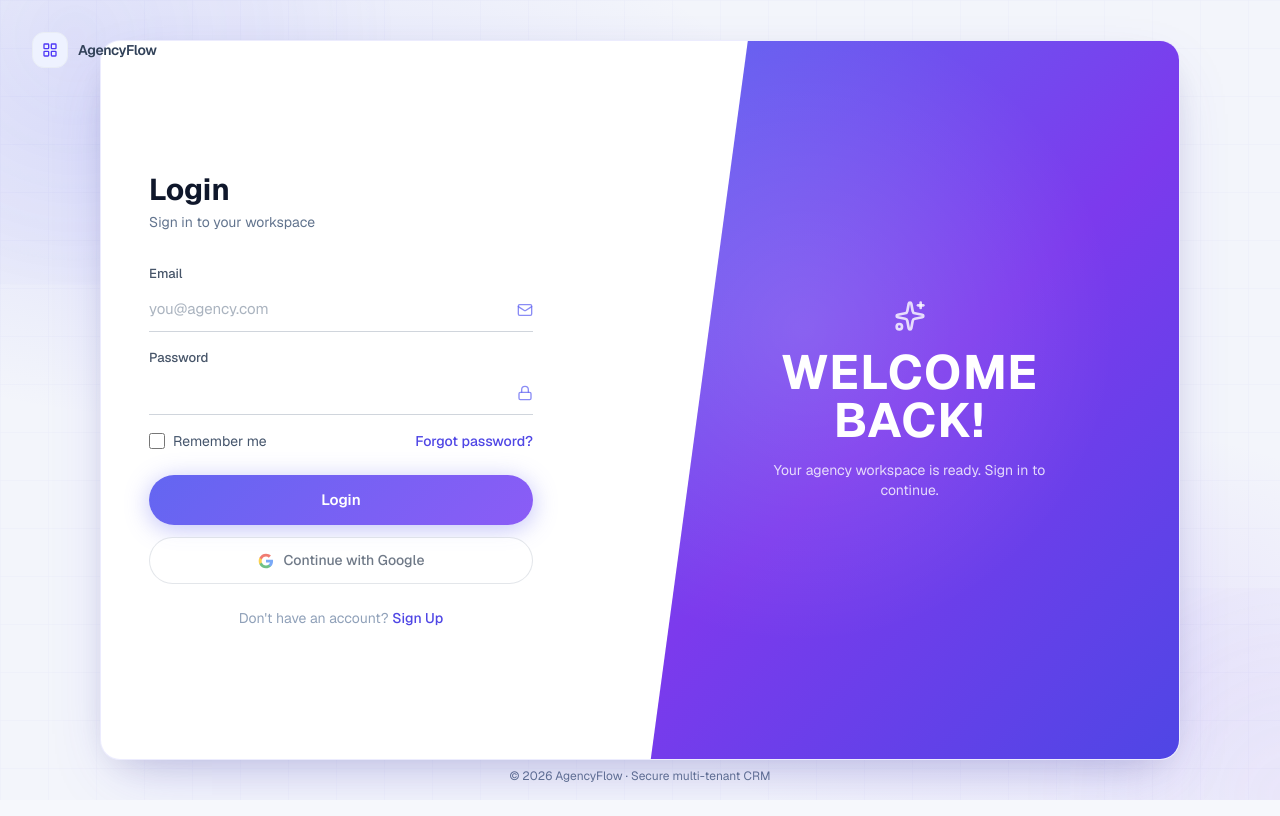
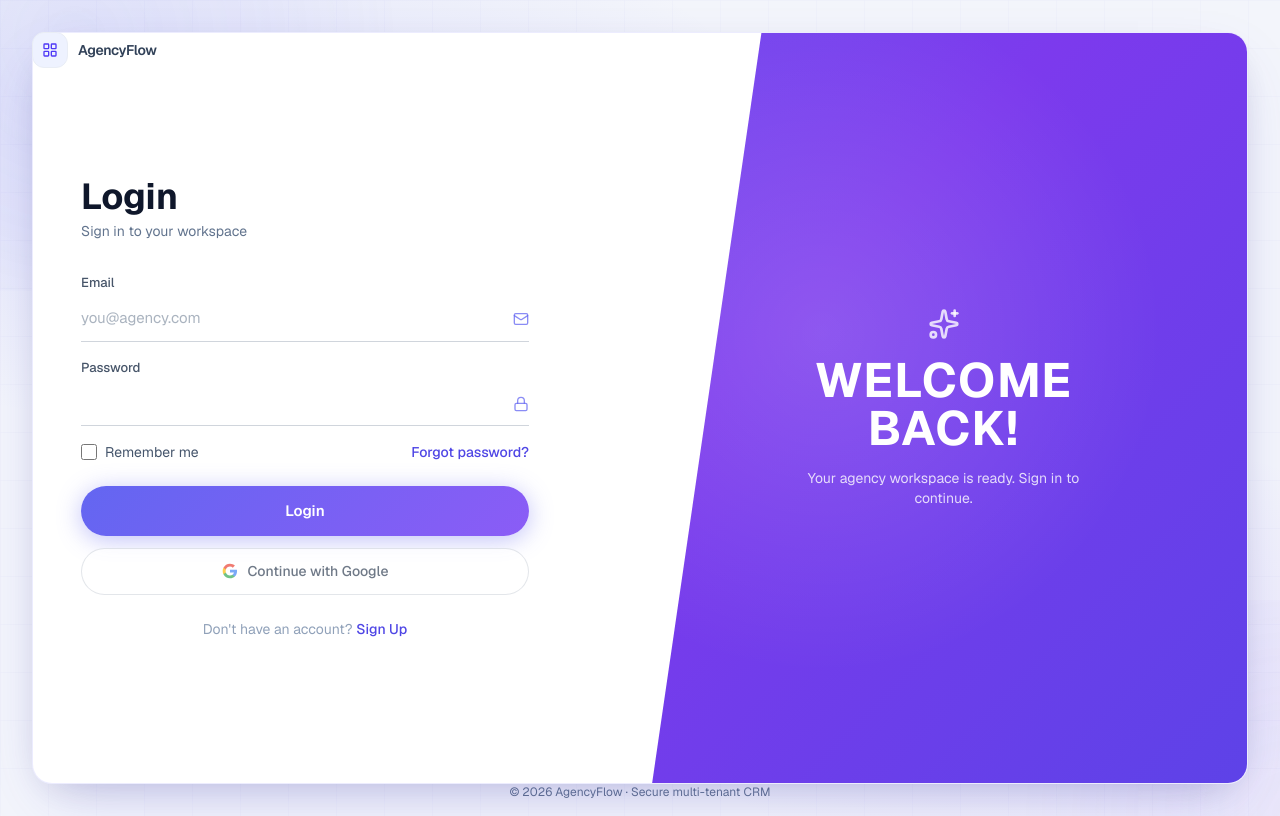
Before and after one commit to arunkumarbhardwaj1999/agencyflow-frontend, a Next.js app: page /login in a window 1280 px wide. Built offline with nearby package versions, Linux system fonts and the light colour scheme; no server answers.

Commit message:
Redesign

```diff
--- a/src/components/auth/cinematic/auth-cinematic.css
+++ b/src/components/auth/cinematic/auth-cinematic.css
@@ -5,8 +5,9 @@
   --auth-accent-dim: #8b5cf6;
   --auth-bg: #f3f5fb;
   --auth-surface: #ffffff;
-  --auth-ease: cubic-bezier(0.4, 0, 0.2, 1);
-  --auth-duration: 800ms;
+  /* smoother, more cinematic easing (easeInOutQuart) */
+  --auth-ease: cubic-bezier(0.76, 0, 0.24, 1);
+  --auth-duration: 950ms;
 }
 
 /* ---------- Background ---------- */
@@ -61,10 +62,11 @@
   bottom: 0;
   width: 50%;
   z-index: 1;
+  /* sweeps across after the outgoing fields begin sliding out */
   transition:
-    left var(--auth-duration) var(--auth-ease),
-    right var(--auth-duration) var(--auth-ease),
-    clip-path var(--auth-duration) var(--auth-ease);
+    left 0.75s var(--auth-ease) 0.15s,
+    right 0.75s var(--auth-ease) 0.15s,
+    clip-path 0.75s var(--auth-ease) 0.15s;
   will-change: clip-path, left, right;
 }
 
@@ -85,10 +87,17 @@
 .auth-diagonal-panel__inner {
   height: 100%;
   background: linear-gradient(135deg, #6366f1 0%, #7c3aed 50%, #4f46e5 100%);
+  background-size: 200% 200%;
+  animation: auth-panel-shimmer 14s ease-in-out infinite;
   display: flex;
   align-items: center;
   justify-content: center;
-  padding: 2.5rem;
+  padding: 3rem;
+}
+
+@keyframes auth-panel-shimmer {
+  0%, 100% { background-position: 0% 50%; }
+  50% { background-position: 100% 50%; }
 }
 
 .auth-diagonal-panel__glow {
@@ -127,10 +136,8 @@
   display: flex;
   align-items: center;
   padding: 2rem 3rem;
-  transition:
-    opacity var(--auth-duration) var(--auth-ease),
-    transform var(--auth-duration) var(--auth-ease);
-  will-change: opacity, transform;
+  transition: opacity 0.45s var(--auth-ease);
+  will-change: opacity;
 }
 
 /* push content to the outer edge so the diagonal panel never overlaps it */
@@ -148,30 +155,114 @@
 
 .auth-form-side--active {
   opacity: 1;
-  transform: translateX(0) scale(1);
   pointer-events: auto;
+  /* wait for old fields to leave + panel to sweep before fading in */
+  transition-delay: 0.5s;
 }
 
-.auth-form-side--exit-left {
+.auth-form-side--exit-left,
+.auth-form-side--exit-right {
   opacity: 0;
-  transform: translateX(-48px) scale(0.97);
   pointer-events: none;
+  transition-delay: 0.35s;
 }
 
-.auth-form-side--exit-right {
-  opacity: 0;
-  transform: translateX(48px) scale(0.97);
-  pointer-events: none;
+/*
+ * Choreographed field motion:
+ *   1. outgoing form fields slide out (staggered, 0–0.45s)
+ *   2. diagonal panel sweeps across (0.15–0.9s, see panel transition-delay)
+ *   3. incoming form fields slide in (staggered, from 0.55s)
+ */
+.auth-form-side--active form > *,
+.auth-form-side--active form .grid > * {
+  animation: auth-field-rise 0.6s var(--auth-ease) backwards;
 }
 
-.auth-form-side--enter-from-right {
-  opacity: 0;
-  transform: translateX(48px) scale(0.97);
+.auth-form-side--exit-left form > *,
+.auth-form-side--exit-left form .grid > *,
+.auth-form-side--exit-right form > *,
+.auth-form-side--exit-right form .grid > * {
+  animation: auth-field-fall 0.45s var(--auth-ease) forwards;
 }
 
-.auth-form-side--enter-from-left {
-  opacity: 0;
-  transform: translateX(-48px) scale(0.97);
+/* incoming stagger on first page load — quick, no panel to wait for */
+.auth-form-side--active form > *:nth-child(1),
+.auth-form-side--active form .grid > *:nth-child(1) { animation-delay: 0.08s; }
+.auth-form-side--active form > *:nth-child(2),
+.auth-form-side--active form .grid > *:nth-child(2) { animation-delay: 0.14s; }
+.auth-form-side--active form > *:nth-child(3),
+.auth-form-side--active form .grid > *:nth-child(3) { animation-delay: 0.20s; }
+.auth-form-side--active form > *:nth-child(4),
+.auth-form-side--active form .grid > *:nth-child(4) { animation-delay: 0.26s; }
+.auth-form-side--active form > *:nth-child(5),
+.auth-form-side--active form .grid > *:nth-child(5) { animation-delay: 0.32s; }
+.auth-form-side--active form > *:nth-child(6),
+.auth-form-side--active form .grid > *:nth-child(6) { animation-delay: 0.38s; }
+.auth-form-side--active form > *:nth-child(n + 7),
+.auth-form-side--active form .grid > *:nth-child(n + 7) { animation-delay: 0.44s; }
+
+/* incoming stagger during a mode switch — waits for the panel sweep */
+.is-switching .auth-form-side--active form > *:nth-child(1),
+.is-switching .auth-form-side--active form .grid > *:nth-child(1) { animation-delay: 0.55s; }
+.is-switching .auth-form-side--active form > *:nth-child(2),
+.is-switching .auth-form-side--active form .grid > *:nth-child(2) { animation-delay: 0.61s; }
+.is-switching .auth-form-side--active form > *:nth-child(3),
+.is-switching .auth-form-side--active form .grid > *:nth-child(3) { animation-delay: 0.67s; }
+.is-switching .auth-form-side--active form > *:nth-child(4),
+.is-switching .auth-form-side--active form .grid > *:nth-child(4) { animation-delay: 0.73s; }
+.is-switching .auth-form-side--active form > *:nth-child(5),
+.is-switching .auth-form-side--active form .grid > *:nth-child(5) { animation-delay: 0.79s; }
+.is-switching .auth-form-side--active form > *:nth-child(6),
+.is-switching .auth-form-side--active form .grid > *:nth-child(6) { animation-delay: 0.85s; }
+.is-switching .auth-form-side--active form > *:nth-child(n + 7),
+.is-switching .auth-form-side--active form .grid > *:nth-child(n + 7) { animation-delay: 0.91s; }
+
+/* outgoing stagger — leaves immediately, top to bottom */
+.auth-form-side--exit-left form > *:nth-child(1),
+.auth-form-side--exit-left form .grid > *:nth-child(1),
+.auth-form-side--exit-right form > *:nth-child(1),
+.auth-form-side--exit-right form .grid > *:nth-child(1) { animation-delay: 0s; }
+.auth-form-side--exit-left form > *:nth-child(2),
+.auth-form-side--exit-left form .grid > *:nth-child(2),
+.auth-form-side--exit-right form > *:nth-child(2),
+.auth-form-side--exit-right form .grid > *:nth-child(2) { animation-delay: 0.04s; }
+.auth-form-side--exit-left form > *:nth-child(3),
+.auth-form-side--exit-left form .grid > *:nth-child(3),
+.auth-form-side--exit-right form > *:nth-child(3),
+.auth-form-side--exit-right form .grid > *:nth-child(3) { animation-delay: 0.08s; }
+.auth-form-side--exit-left form > *:nth-child(4),
+.auth-form-side--exit-left form .grid > *:nth-child(4),
+.auth-form-side--exit-right form > *:nth-child(4),
+.auth-form-side--exit-right form .grid > *:nth-child(4) { animation-delay: 0.12s; }
+.auth-form-side--exit-left form > *:nth-child(5),
+.auth-form-side--exit-left form .grid > *:nth-child(5),
+.auth-form-side--exit-right form > *:nth-child(5),
+.auth-form-side--exit-right form .grid > *:nth-child(5) { animation-delay: 0.16s; }
+.auth-form-side--exit-left form > *:nth-child(n + 6),
+.auth-form-side--exit-left form .grid > *:nth-child(n + 6),
+.auth-form-side--exit-right form > *:nth-child(n + 6),
+.auth-form-side--exit-right form .grid > *:nth-child(n + 6) { animation-delay: 0.2s; }
+
+@keyframes auth-field-rise {
+  from {
+    opacity: 0;
+    transform: translateY(18px);
+  }
+  to {
+    opacity: 1;
+    transform: translateY(0);
+  }
+}
+
+@keyframes auth-field-fall {
+  from {
+    opacity: 1;
+    transform: translateY(0);
+  }
+  to {
+    opacity: 0;
+    transform: translateY(-16px);
+  }
 }
 
 /* ---------- Auth inputs ---------- */
@@ -180,26 +271,51 @@
   border: none;
   border-bottom: 1.5px solid rgba(100, 116, 139, 0.3);
   background: transparent;
-  padding: 0.65rem 2rem 0.65rem 0;
+  padding: 0.65rem 2rem 0.7rem 0;
   font-size: 0.9375rem;
   color: #0f172a;
   outline: none;
   transition:
-    border-color 0.3s ease,
-    box-shadow 0.3s ease;
+    border-color 0.35s var(--auth-ease),
+    box-shadow 0.35s var(--auth-ease),
+    background 0.35s var(--auth-ease);
 }
 
 .auth-field-input::placeholder {
   color: rgba(100, 116, 139, 0.55);
+  transition: color 0.35s var(--auth-ease);
 }
 
 .auth-field-input:focus {
   border-color: var(--auth-accent);
-  box-shadow: 0 6px 18px -10px rgba(99, 102, 241, 0.5);
+  box-shadow: 0 8px 22px -12px rgba(99, 102, 241, 0.55);
+  background: rgba(99, 102, 241, 0.03);
+}
+
+.auth-field-input:focus::placeholder {
+  color: rgba(99, 102, 241, 0.45);
 }
 
 .auth-field-wrap {
   position: relative;
+}
+
+/* animated underline glow that grows from the left on focus */
+.auth-field-wrap::after {
+  content: "";
+  position: absolute;
+  left: 0;
+  bottom: -1.5px;
+  height: 1.5px;
+  width: 100%;
+  background: linear-gradient(90deg, var(--auth-accent), var(--auth-accent-dim));
+  transform: scaleX(0);
+  transform-origin: left;
+  transition: transform 0.4s var(--auth-ease);
+}
+
+.auth-field-wrap:focus-within::after {
+  transform: scaleX(1);
 }
 
 .auth-field-icon {
@@ -209,6 +325,12 @@
   transform: translateY(-50%);
   color: rgba(99, 102, 241, 0.75);
   pointer-events: none;
+  transition: color 0.35s var(--auth-ease), transform 0.35s var(--auth-ease);
+}
+
+.auth-field-wrap:focus-within .auth-field-icon {
+  color: var(--auth-accent);
+  transform: translateY(-50%) scale(1.12);
 }
 
 .auth-field-label {
@@ -368,7 +490,14 @@
   .auth-form-side,
   .auth-welcome-text,
   .auth-particle,
-  .auth-bg-orb {
+  .auth-bg-orb,
+  .auth-diagonal-panel__inner,
+  .auth-form-side--active form > *,
+  .auth-form-side--active form .grid > *,
+  .auth-form-side--exit-left form > *,
+  .auth-form-side--exit-left form .grid > *,
+  .auth-form-side--exit-right form > *,
+  .auth-form-side--exit-right form .grid > * {
     transition: none !important;
     animation: none !important;
   }
--- a/src/components/auth/cinematic/cinematic-auth.tsx
+++ b/src/components/auth/cinematic/cinematic-auth.tsx
@@ -29,7 +29,7 @@ export function CinematicAuth({
 
   useEffect(() => {
     if (!transitioning) return;
-    const t = window.setTimeout(() => setTransitioning(false), 850);
+    const t = window.setTimeout(() => setTransitioning(false), 1550);
     return () => window.clearTimeout(t);
   }, [transitioning]);
 
@@ -47,7 +47,12 @@ export function CinematicAuth({
         <span className="text-sm font-semibold tracking-tight">AgencyFlow</span>
       </Link>
 
-      <div className="auth-card relative z-10 flex h-[min(720px,92vh)] w-full max-w-[1080px] flex-col md:block">
+      <div
+        className={cn(
+          "auth-card relative z-10 flex h-[min(820px,94vh)] w-full max-w-[1240px] flex-col md:block",
+          transitioning && "is-switching",
+        )}
+      >
         <div
           className={cn(
             "pointer-events-none absolute inset-0 z-[5] transition-opacity duration-500",
@@ -104,8 +109,8 @@ export function CinematicAuth({
             isLogin ? "auth-form-side--active" : "auth-form-side--exit-left",
           )}
         >
-          <div className="w-full max-w-sm">
-            <h1 className="mb-1 text-3xl font-bold text-slate-900">Login</h1>
+          <div className="w-full max-w-md">
+            <h1 className="mb-1 text-4xl font-bold text-slate-900">Login</h1>
             <p className="mb-8 text-sm text-slate-500">Sign in to your workspace</p>
             <Suspense fallback={<div className="h-48 animate-pulse rounded-xl bg-white/5" />}>
               <CinematicLoginForm onSwitchToRegister={() => switchMode("register")} />
@@ -119,8 +124,8 @@ export function CinematicAuth({
             !isLogin ? "auth-form-side--active" : "auth-form-side--exit-right",
           )}
         >
-          <div className="w-full max-w-md">
-            <h1 className="mb-1 text-3xl font-bold text-slate-900">Register</h1>
+          <div className="w-full max-w-lg">
+            <h1 className="mb-1 text-4xl font-bold text-slate-900">Register</h1>
             <p className="mb-6 text-sm text-slate-500">Create your agency workspace</p>
             <CinematicRegisterForm onSwitchToLogin={() => switchMode("login")} />
           </div>
```
